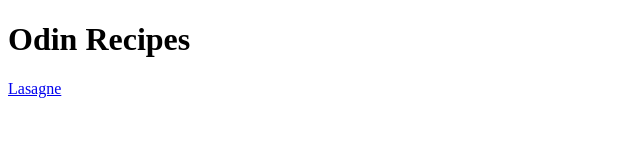
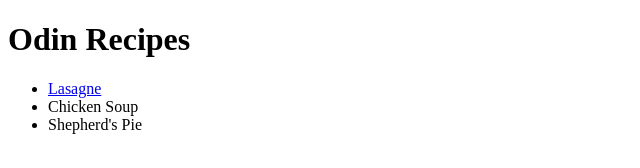
Before and after one commit to SamMerrick/odin-recipes, a plain HTML site: page index.html in a window 1280 px wide. Shown: the whole page, without its empty margins (0-640 px from the left). Drawn offline with Linux system fonts and the light colour scheme.

```diff
--- a/index.html
+++ b/index.html
@@ -7,6 +7,10 @@
   </head>
   <body>
     <h1>Odin Recipes</h1>
-    <a href="recipes/lasagna.html">Lasagne</a>
+    <ul>
+      <li><a href="recipes/lasagna.html">Lasagne</a></li>
+      <li>Chicken Soup</li>
+      <li>Shepherd's Pie</li>
+    </ul>
   </body>
 </html>
```
Also changed, not shown: recipes/lasagna.html (+10 -0 lines), assets/lasagna.jpg (added).
